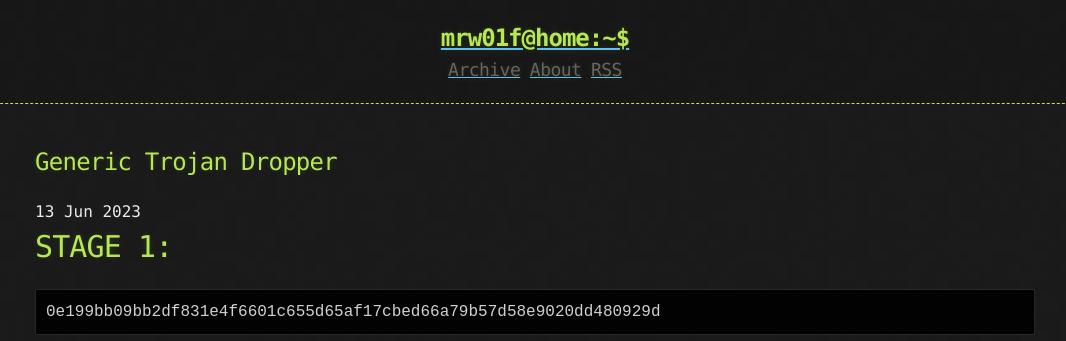
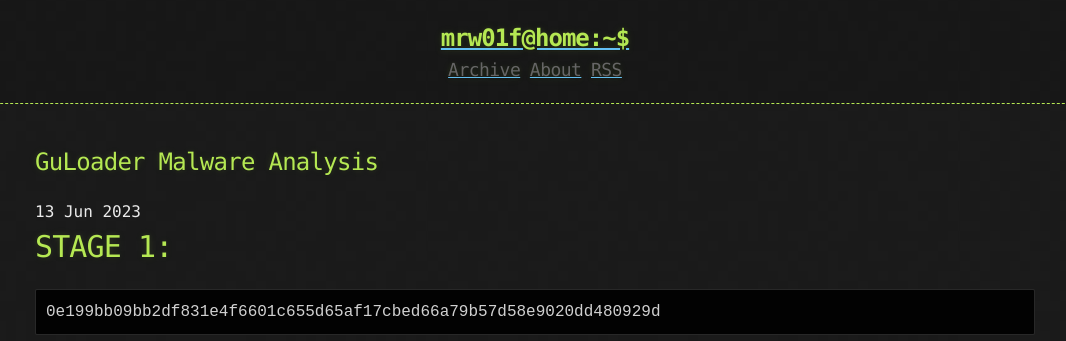
Before and after one commit to MRW01F/blog, a Jekyll site: the page built from _posts/2023-06-13-GuLoader-Malware-Analysis.md, in a window 1280 px wide. Shown: the top 341 px of the page, without its empty margins (105-1171 px from the left). Built offline with Jekyll 4.4.1, drawn with Linux system fonts in a browser that asks for light colours.

Commit message:
Fix Title GuLoader Malware Analysis

```diff
--- a/_posts/2023-06-13-GuLoader-Malware-Analysis.md
+++ b/_posts/2023-06-13-GuLoader-Malware-Analysis.md
@@ -1,5 +1,5 @@
 ---
-title: Generic Trojan Dropper
+title: GuLoader Malware Analysis
 published: true
 ---
 
```
